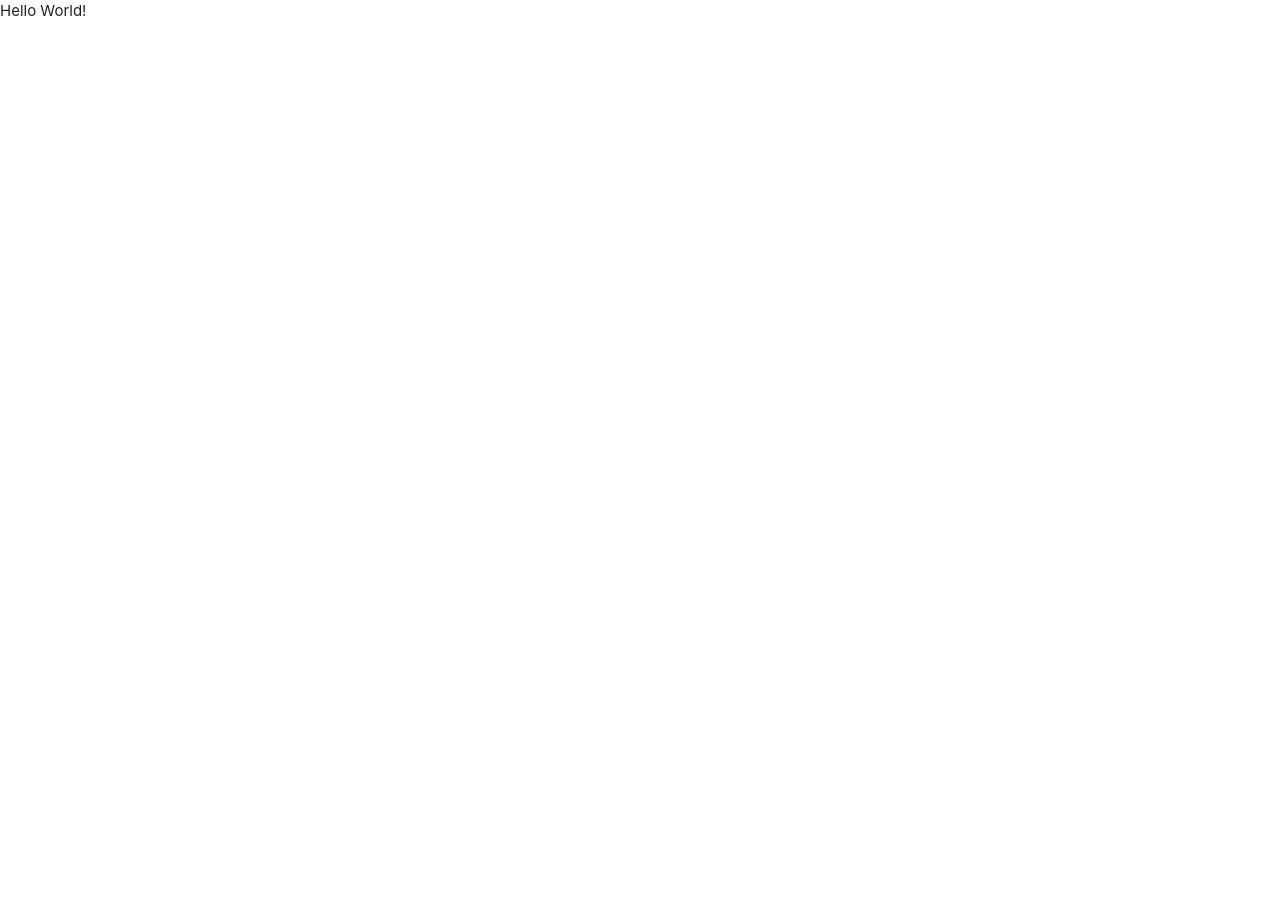
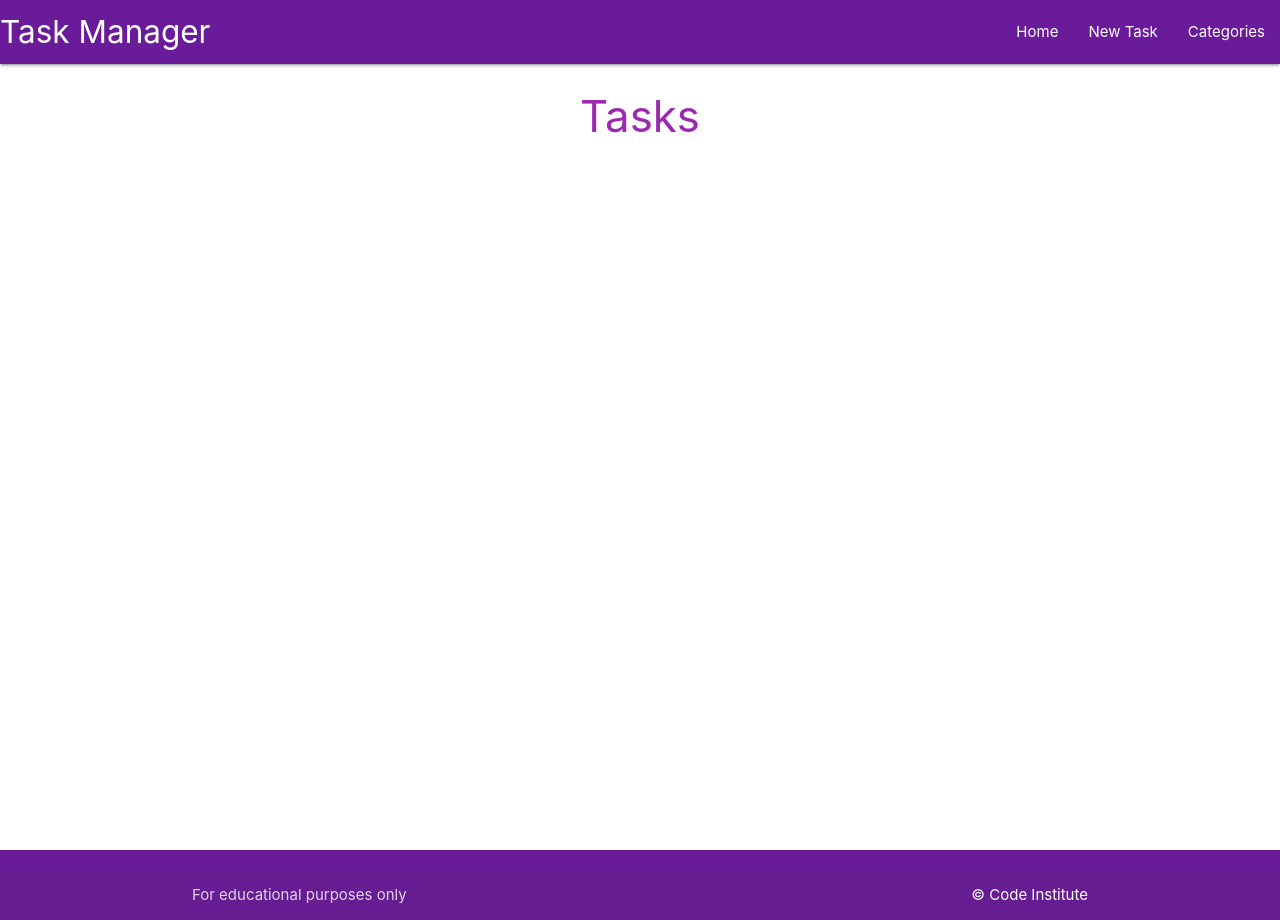
Before and after one commit to JCav23/CI-Flask-SqlAlchemy-Task-Manager, a Flask app: page / in a window 1280 px wide. Before the commit the page is almost empty. Run offline with Flask 3, Linux system fonts and the light colour scheme.

Commit message:
added lesson 2 material for task manager project

```diff
--- a/taskmanager/routes.py
+++ b/taskmanager/routes.py
@@ -5,4 +5,4 @@ from taskmanager.models import Category, Task
 
 @app.route("/")
 def home():
-    return render_template("base.html")
+    return render_template("tasks.html")
--- /dev/null
+++ b/taskmanager/static/css/style.css
@@ -0,0 +1,9 @@
+body {
+    display: flex;
+    min-height: 100vh;
+    flex-direction: column;
+  }
+
+  main {
+    flex: 1 0 auto;
+  }
--- /dev/null
+++ b/taskmanager/static/js/script.js
@@ -0,0 +1,5 @@
+document.addEventListener('DOMContentLoaded', function() {
+    // sidenav initialization
+    let sidenav = document.querySelectorAll('.sidenav');
+    M.Sidenav.init(sidenav);
+  });
--- a/taskmanager/templates/base.html
+++ b/taskmanager/templates/base.html
@@ -3,15 +3,53 @@
 <head>
     <meta charset="UTF-8">
     <meta name="viewport" content="width=device-width, initial-scale=1.0">
+    <link rel="stylesheet" href="https://cdnjs.cloudflare.com/ajax/libs/font-awesome/6.5.1/css/all.min.css"
+    integrity="sha512-DTOQO9RWCH3ppGqcWaEA1BIZOC6xxalwEsw9c2QQeAIftl+Vegovlnee1c9QX4TctnWMn13TZye+giMm8e2LwA=="
+    crossorigin="anonymous" referrerpolicy="no-referrer" />
     <link rel="stylesheet" href="https://cdnjs.cloudflare.com/ajax/libs/materialize/1.0.0/css/materialize.min.css">
+    <link rel="stylesheet" href="{{ url_for('static', filename='css/style.css') }}" type="text/css">
     <title>Task Manager</title>
 </head>
 <body>
 
-    Hello World!
+    <header>
+        <!-- top navbar-->
+        <nav class="purple darken-3">
+            <div class="nav-wrapper">
+                <a href="#!" class="brand-logo">Task Manager</a>
+                <a href="#" data-target="mobile-demo" class="sidenav-trigger"><i class="fas fa-bars"></i></a>
+                <ul class="right hide-on-med-and-down">
+                    <li><a href="{{ url_for('home')}}">Home</a></li>
+                    <li><a href="">New Task</a></li>
+                    <li><a href="">Categories</a></li>
+                </ul>
+            </div>
+        </nav>
 
+        <!-- mobile sidenav -->
+        <ul class="sidenav" id="mobile-demo">
+            <li><a href="{{ url_for('home')}}">Home</a></li>
+            <li><a href="">New Task</a></li>
+            <li><a href="">Categories</a></li>
+        </ul>
+    </header>
+
+    <main class="container">
+        {% block content %}
+        {% endblock %}
+    </main>
+
+    <footer class="page-footer purple darken-3">
+        <div class="footer-copyright">
+          <div class="container">
+          For educational purposes only
+          <a class="white-text text-lighten-4 right" href="https://codeinstitute.net" target="_blank">&copy; Code Institute</a>
+          </div>
+        </div>
+      </footer>
 
     <script src="https://cdnjs.cloudflare.com/ajax/libs/materialize/1.0.0/js/materialize.min.js"></script>
+    <script src="{{ url_for('static', filename='js/script.js') }}"></script>
 
 </body>
 </html>
--- /dev/null
+++ b/taskmanager/templates/tasks.html
@@ -0,0 +1,6 @@
+{% extends "base.html" %}
+{% block content %}
+
+<h3 class="purple-text text darken-3 center-align">Tasks</h3>
+
+{% endblock %}
```
